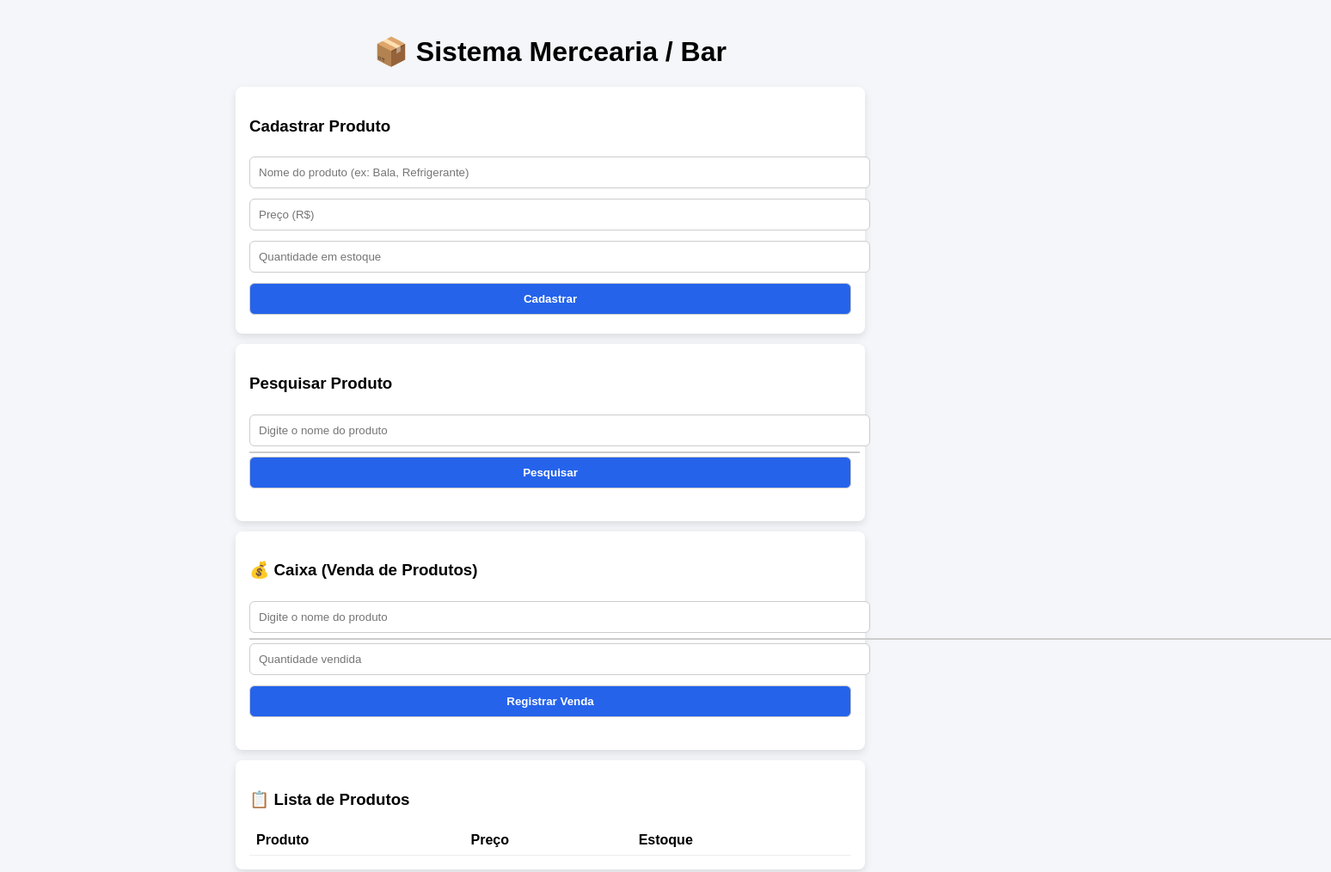
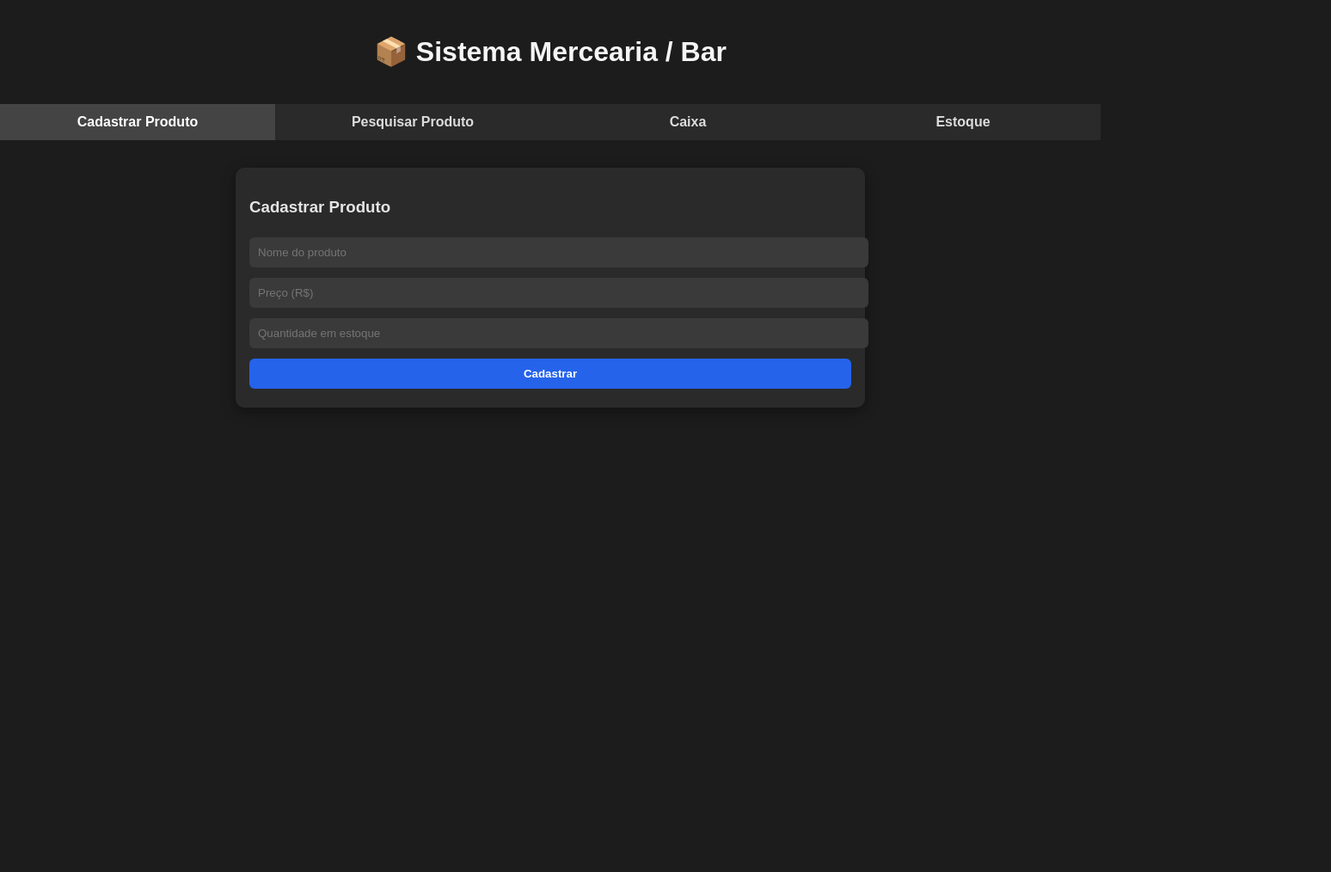
Before and after one commit to lauro1988/mercearia-bar, a plain HTML site: page index.html in a window 1280 px wide. Shown: the top 1014 px of the page at 86% size, 1548 px wide, since content can reach past the window. After the commit the page ends 800 px from the top, so only its background shows below. Drawn offline with Linux system fonts and the light colour scheme.

Commit message:
atualização 2.0

```diff
--- a/index.html
+++ b/index.html
@@ -5,42 +5,91 @@
   <meta name="viewport" content="width=device-width, initial-scale=1.0">
   <title>Sistema Mercearia / Bar</title>
   <style>
-    body { font-family: Arial, sans-serif; background: #f4f6f9; margin: 0; padding: 20px; }
-    h1 { text-align: center; }
-    .card { background: white; padding: 16px; margin: 12px auto; border-radius: 8px; max-width: 700px; box-shadow: 0 4px 10px rgba(0,0,0,0.1); }
-    input, button { padding: 10px; margin: 6px 0; border-radius: 6px; border: 1px solid #ccc; width: 100%; }
-    button { background: #2563eb; color: white; cursor: pointer; font-weight: bold; }
+    body {
+      font-family: Arial, sans-serif;
+      background: #1c1c1c;
+      margin: 0;
+      padding: 0;
+      color: #e5e5e5;
+    }
+    h1 { text-align: center; padding: 20px; color: #f5f5f5; }
+    .tabs { display: flex; justify-content: center; background: #2a2a2a; }
+    .tab {
+      flex: 1; padding: 12px; text-align: center; cursor: pointer;
+      color: #ddd; font-weight: bold; transition: 0.3s;
+    }
+    .tab:hover { background: #3a3a3a; }
+    .tab.active { background: #444; color: #fff; }
+
+    .content { display: none; padding: 20px; }
+    .content.active { display: block; }
+
+    .card {
+      background: #2a2a2a;
+      padding: 16px;
+      margin: 12px auto;
+      border-radius: 10px;
+      max-width: 700px;
+      box-shadow: 0 4px 15px rgba(0,0,0,0.4);
+    }
+    input, button {
+      padding: 10px; margin: 6px 0;
+      border-radius: 6px; border: none;
+      width: 100%;
+    }
+    input { background: #3a3a3a; color: #f5f5f5; }
+    button { background: #2563eb; color: white; font-weight: bold; cursor: pointer; }
     button:hover { background: #1e40af; }
-    table { width: 100%; border-collapse: collapse; margin-top: 10px; }
-    th, td { padding: 8px; border-bottom: 1px solid #eee; text-align: left; }
-    .low-stock { color: red; font-weight: bold; }
-    .autocomplete-suggestions { border: 1px solid #ccc; max-height: 150px; overflow-y: auto; background: white; position: absolute; z-index: 10; width: calc(100% - 24px); }
+    table { width: 100%; border-collapse: collapse; margin-top: 10px; color: #f5f5f5; }
+    th, td { padding: 8px; border-bottom: 1px solid #555; text-align: left; }
+    .low-stock { color: #ff4d4d; font-weight: bold; }
+    .autocomplete-suggestions {
+      border: 1px solid #555;
+      max-height: 150px;
+      overflow-y: auto;
+      background: #3a3a3a;
+      position: absolute;
+      z-index: 10;
+      width: calc(100% - 24px);
+    }
     .autocomplete-suggestions div { padding: 8px; cursor: pointer; }
-    .autocomplete-suggestions div:hover { background: #e5e7eb; }
+    .autocomplete-suggestions div:hover { background: #555; }
+    #valorCaixa { font-size: 18px; margin-top: 10px; font-weight: bold; }
   </style>
 </head>
 <body>
   <h1>📦 Sistema Mercearia / Bar</h1>
 
-  <!-- Cadastro de Produtos -->
+  <!-- Abas -->
+  <div class="tabs">
+    <div class="tab active" onclick="abrirAba(event, 'cadastro')">Cadastrar Produto</div>
+    <div class="tab" onclick="abrirAba(event, 'pesquisa')">Pesquisar Produto</div>
+    <div class="tab" onclick="abrirAba(event, 'caixa')">Caixa</div>
+    <div class="tab" onclick="abrirAba(event, 'estoque')">Estoque</div>
+  </div>
+
+  <!-- Conteúdo das Abas -->
+  <div id="cadastro" class="content active">
     <div class="card">
       <h3>Cadastrar Produto</h3>
-    <input id="nome" type="text" placeholder="Nome do produto (ex: Bala, Refrigerante)">
+      <input id="nome" type="text" placeholder="Nome do produto">
       <input id="preco" type="number" step="0.01" placeholder="Preço (R$)">
       <input id="estoque" type="number" placeholder="Quantidade em estoque">
       <button onclick="cadastrarProduto()">Cadastrar</button>
     </div>
+  </div>
 
-  <!-- Pesquisa de Produto -->
+  <div id="pesquisa" class="content">
     <div class="card" style="position: relative;">
       <h3>Pesquisar Produto</h3>
-    <input id="pesquisa" type="text" placeholder="Digite o nome do produto" oninput="mostrarSugestoes()">
+      <input id="pesquisaInput" type="text" placeholder="Digite o nome do produto" oninput="mostrarSugestoes()">
       <div id="sugestoes" class="autocomplete-suggestions"></div>
       <button onclick="pesquisarProduto()">Pesquisar</button>
       <p id="resultado"></p>
     </div>
+  </div>
 
-  <!-- Sistema de Caixa -->
+  <div id="caixa" class="content">
     <div class="card">
       <h3>💰 Caixa (Venda de Produtos)</h3>
       <input id="produtoVenda" type="text" placeholder="Digite o nome do produto" oninput="mostrarSugestoesVenda()">
@@ -48,11 +97,13 @@
       <input id="quantidadeVenda" type="number" placeholder="Quantidade vendida">
       <button onclick="realizarVenda()">Registrar Venda</button>
       <p id="msgCaixa"></p>
+      <p id="valorCaixa">Valor em Caixa: R$ 0,00</p>
+    </div>
   </div>
 
-  <!-- Lista de Produtos -->
+  <div id="estoque" class="content">
     <div class="card">
-    <h3>📋 Lista de Produtos</h3>
+      <h3>📋 Estoque</h3>
       <table>
         <thead>
           <tr><th>Produto</th><th>Preço</th><th>Estoque</th></tr>
@@ -60,12 +111,15 @@
         <tbody id="tabelaProdutos"></tbody>
       </table>
     </div>
+  </div>
 
   <script>
     let produtos = JSON.parse(localStorage.getItem("produtos")) || [];
+    let valorCaixa = parseFloat(localStorage.getItem("valorCaixa")) || 0;
 
     function salvar() {
       localStorage.setItem("produtos", JSON.stringify(produtos));
+      localStorage.setItem("valorCaixa", valorCaixa);
     }
 
     function atualizarTabela() {
@@ -99,10 +153,11 @@
       document.getElementById("nome").value = "";
       document.getElementById("preco").value = "";
       document.getElementById("estoque").value = "";
+      alert("✅ Produto cadastrado com sucesso!");
     }
 
     function pesquisarProduto() {
-      const termo = document.getElementById("pesquisa").value.trim().toLowerCase();
+      const termo = document.getElementById("pesquisaInput").value.trim().toLowerCase();
       const resultado = document.getElementById("resultado");
 
       const produto = produtos.find(p => p.nome.toLowerCase() === termo);
@@ -117,9 +172,8 @@
       }
     }
 
-    // --- Sugestões de Pesquisa ---
     function mostrarSugestoes() {
-      const termo = document.getElementById("pesquisa").value.trim().toLowerCase();
+      const termo = document.getElementById("pesquisaInput").value.trim().toLowerCase();
       const sugestoesDiv = document.getElementById("sugestoes");
       sugestoesDiv.innerHTML = "";
 
@@ -129,7 +183,7 @@
           const div = document.createElement("div");
           div.textContent = p.nome;
           div.onclick = () => {
-            document.getElementById("pesquisa").value = p.nome;
+            document.getElementById("pesquisaInput").value = p.nome;
             sugestoesDiv.innerHTML = "";
           };
           sugestoesDiv.appendChild(div);
@@ -156,7 +210,6 @@
       }
     }
 
-    // --- Caixa (Venda) ---
     function realizarVenda() {
       const nome = document.getElementById("produtoVenda").value.trim().toLowerCase();
       const quantidade = parseInt(document.getElementById("quantidadeVenda").value);
@@ -182,20 +235,45 @@
         return;
       }
 
-      // Dar baixa no estoque
       produto.estoque -= quantidade;
+      valorCaixa += produto.preco * quantidade;
       salvar();
       atualizarTabela();
 
       msgCaixa.textContent = `✅ Venda registrada: ${quantidade}x ${produto.nome}`;
       msgCaixa.style.color = "green";
 
+      atualizarValorCaixa();
+
       document.getElementById("produtoVenda").value = "";
       document.getElementById("quantidadeVenda").value = "";
     }
 
-    // Inicializa a tabela ao carregar
+    function atualizarValorCaixa() {
+      const valorDiv = document.getElementById("valorCaixa");
+      valorDiv.textContent = `Valor em Caixa: R$ ${valorCaixa.toFixed(2)}`;
+      if (valorCaixa > 400) {
+        valorDiv.style.color = "red";
+        valorDiv.textContent += " ⚠️ Guarde o dinheiro no cofre!";
+      } else {
+        valorDiv.style.color = "#00ff7f";
+      }
+    }
+
+    function abrirAba(evt, id) {
+      const contents = document.querySelectorAll(".content");
+      const tabs = document.querySelectorAll(".tab");
+
+      contents.forEach(c => c.classList.remove("active"));
+      tabs.forEach(t => t.classList.remove("active"));
+
+      document.getElementById(id).classList.add("active");
+      evt.currentTarget.classList.add("active");
+    }
+
+    // Inicialização
     atualizarTabela();
+    atualizarValorCaixa();
   </script>
 </body>
 </html>
```
Lines whose indentation alone changed are shown as unchanged.
